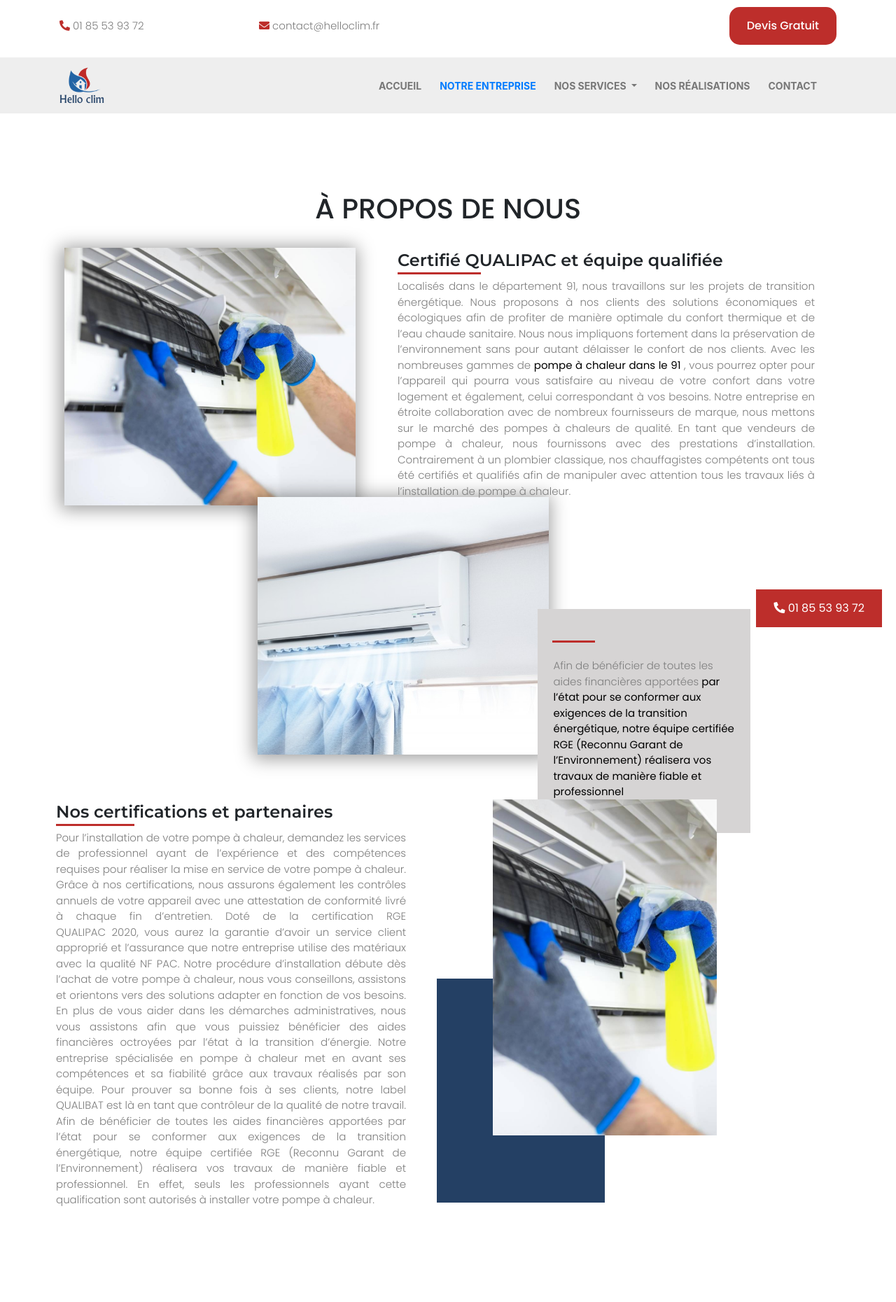
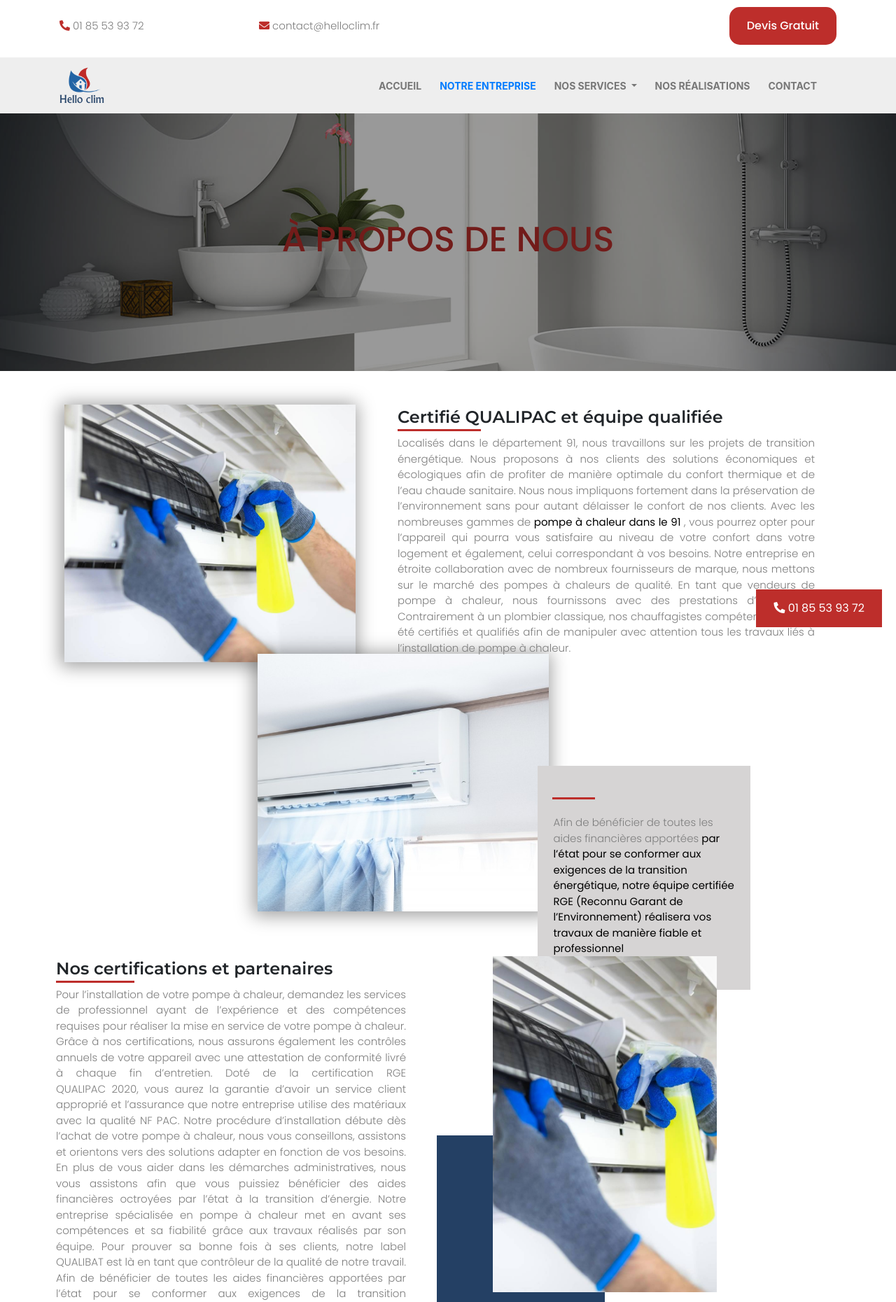
Before and after one commit to ejezie/pompe-a-chaleur-91.com, a Jekyll site: the page built from src/notre-entreprise.html, in a window 1280 px wide. Shown: the top 1860 px of the page at 70% size. Built offline with Jekyll 4.4.1, drawn with Linux system fonts in a browser that asks for light colours; some web fonts are replaced.

Commit message:
Update notre-entreprise.html

```diff
--- a/src/notre-entreprise.html
+++ b/src/notre-entreprise.html
@@ -4,9 +4,12 @@ permalink: /notre-entreprise
 title:
 description:
 ---
-
+<section class="slider slide1" id="notrebg">
+    <div class="container">
+        <h1>À PROPOS DE NOUS</h1>
+    </div>
+</section>
 <div class="about-one">
-    <h1>À PROPOS DE NOUS</h1>
     <div class="content-wrap">
         <div class="img-wrap index">
             <img src="./assets/img/logo_clim.jpeg" alt="">
```
